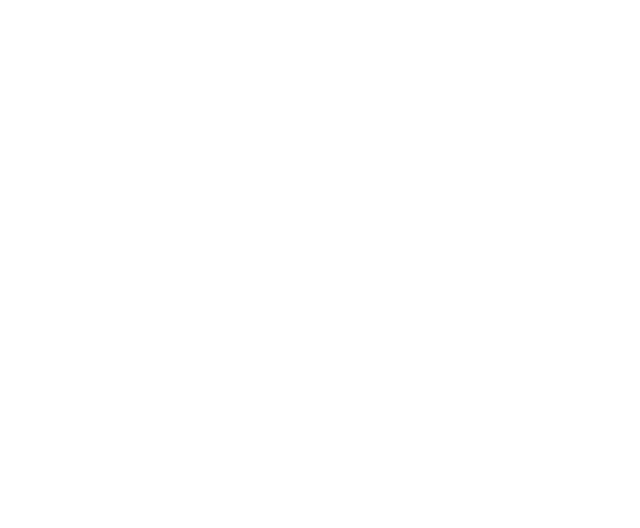
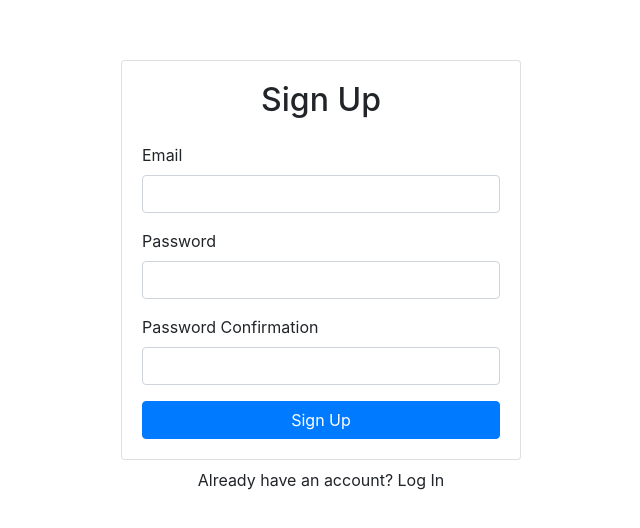
Before and after one commit to chankruze/react-firebase-auth, a React (Create React App) app: page / in a window 1280 px wide. Shown: the part 124-652 px from the top of the page, without its empty margins (319-959 px from the left). Built offline with nearby package versions, Linux system fonts and the light colour scheme; no server answers.

Commit message:
Complete Sign Up Page
Signed-off-by: chankruze <chankruze@gmail.com>

```diff
--- a/src/components/App.js
+++ b/src/components/App.js
@@ -1,5 +1,20 @@
+import { Container } from "react-bootstrap";
+import { AuthProvider } from "../contexts/AuthContext";
+import Signup from "./Signup";
+
 const App = () => {
-  return <div className="App"></div>;
+  return (
+    <AuthProvider>
+      <Container
+        className="d-flex align-items-center justify-content-center"
+        style={{ minHeight: "100vh" }}
+      >
+        <div className="w-100" style={{ maxWidth: "400px" }}>
+          <Signup />
+        </div>
+      </Container>
+    </AuthProvider>
+  );
 };
 
 export default App;
--- /dev/null
+++ b/src/components/Signup.js
@@ -0,0 +1,92 @@
+/*
+Author: chankruze (chankruze@geekofia.in)
+Created: Sat Nov 21 2020 00:59:00 GMT+0530 (India Standard Time)
+
+Copyright (c) Geekofia 2020 and beyond
+*/
+
+import { useRef, useState } from "react";
+import { Form, Button, Card, Alert } from "react-bootstrap";
+import { useAuth } from "../contexts/AuthContext";
+
+const Signup = () => {
+  // refs
+  const emailRef = useRef();
+  const passwordRef = useRef();
+  const passwordConfirmRef = useRef();
+  // methods from useAuth
+  const { signup, currentUser } = useAuth();
+  // states
+  const [error, setError] = useState("");
+  const [loading, setLoading] = useState(false);
+
+  const handleSubmit = async (e) => {
+    e.preventDefault();
+
+    if (passwordRef.current.value !== passwordConfirmRef.current.value) {
+      // set error (password mismatch)
+      return setError("Passwords don't match");
+    }
+
+    try {
+      // reset error
+      setError("");
+      // set loading to true
+      setLoading(true);
+      await signup(emailRef.current.value, passwordRef.current.value);
+    } catch (error) {
+      // set error (failed account creation)
+      setError(`Failed account creation: ${error.message}`);
+      console.error(error);
+    }
+
+    // set loading to true
+    setLoading(false);
+  };
+
+  return (
+    <>
+      <Card>
+        <Card.Body>
+          <h2 className="text-center mb-4">Sign Up</h2>
+          {currentUser && (
+            <Alert variant="success">
+              Logged in as <b>{currentUser.email}</b>
+            </Alert>
+          )}
+          {error && <Alert variant="danger">{error}</Alert>}
+          <Form onSubmit={handleSubmit}>
+            <Form.Group id="email">
+              <Form.Label>Email</Form.Label>
+              <Form.Control type="email" ref={emailRef} required></Form.Control>
+            </Form.Group>
+            <Form.Group id="password">
+              <Form.Label>Password</Form.Label>
+              <Form.Control
+                type="password"
+                ref={passwordRef}
+                required
+              ></Form.Control>
+            </Form.Group>
+            <Form.Group id="password-confirm">
+              <Form.Label>Password Confirmation</Form.Label>
+              <Form.Control
+                type="password"
+                ref={passwordConfirmRef}
+                required
+              ></Form.Control>
+            </Form.Group>
+            <Button type="submit" className="w-100" disabled={loading}>
+              Sign Up
+            </Button>
+          </Form>
+        </Card.Body>
+      </Card>
+      <div className="w-100 text-center mt-2">
+        Already have an account? Log In
+      </div>
+    </>
+  );
+};
+
+export default Signup;
--- /dev/null
+++ b/src/contexts/AuthContext.js
@@ -0,0 +1,47 @@
+/*
+Author: chankruze (chankruze@geekofia.in)
+Created: Sat Nov 21 2020 01:29:17 GMT+0530 (India Standard Time)
+
+Copyright (c) Geekofia 2020 and beyond
+*/
+
+import React, { useContext, useEffect, useState } from "react";
+import { auth } from "../firebase";
+
+const AuthContext = React.createContext();
+
+// use auth context
+export const useAuth = () => {
+  return useContext(AuthContext);
+};
+
+export const AuthProvider = ({ children }) => {
+  const [currentUser, setCurrentUser] = useState();
+  const [loading, setLoading] = useState(true);
+
+  // create an user with firebase
+  const signup = (email, pass) => {
+    return auth.createUserWithEmailAndPassword(email, pass);
+  };
+
+  useEffect(() => {
+    // set current user
+    const unsubscribe = auth.onAuthStateChanged((user) => {
+      setCurrentUser(user);
+      setLoading(false);
+    });
+
+    return unsubscribe;
+  }, []);
+
+  const value = {
+    currentUser,
+    signup,
+  };
+
+  return (
+    <AuthContext.Provider value={value}>
+      {!loading && children}
+    </AuthContext.Provider>
+  );
+};
--- a/src/index.js
+++ b/src/index.js
@@ -1,5 +1,6 @@
 import React from "react";
 import ReactDOM from "react-dom";
 import App from "./components/App";
+import "bootstrap/dist/css/bootstrap.min.css";
 
 ReactDOM.render(<App />, document.getElementById("react_root"));
```
